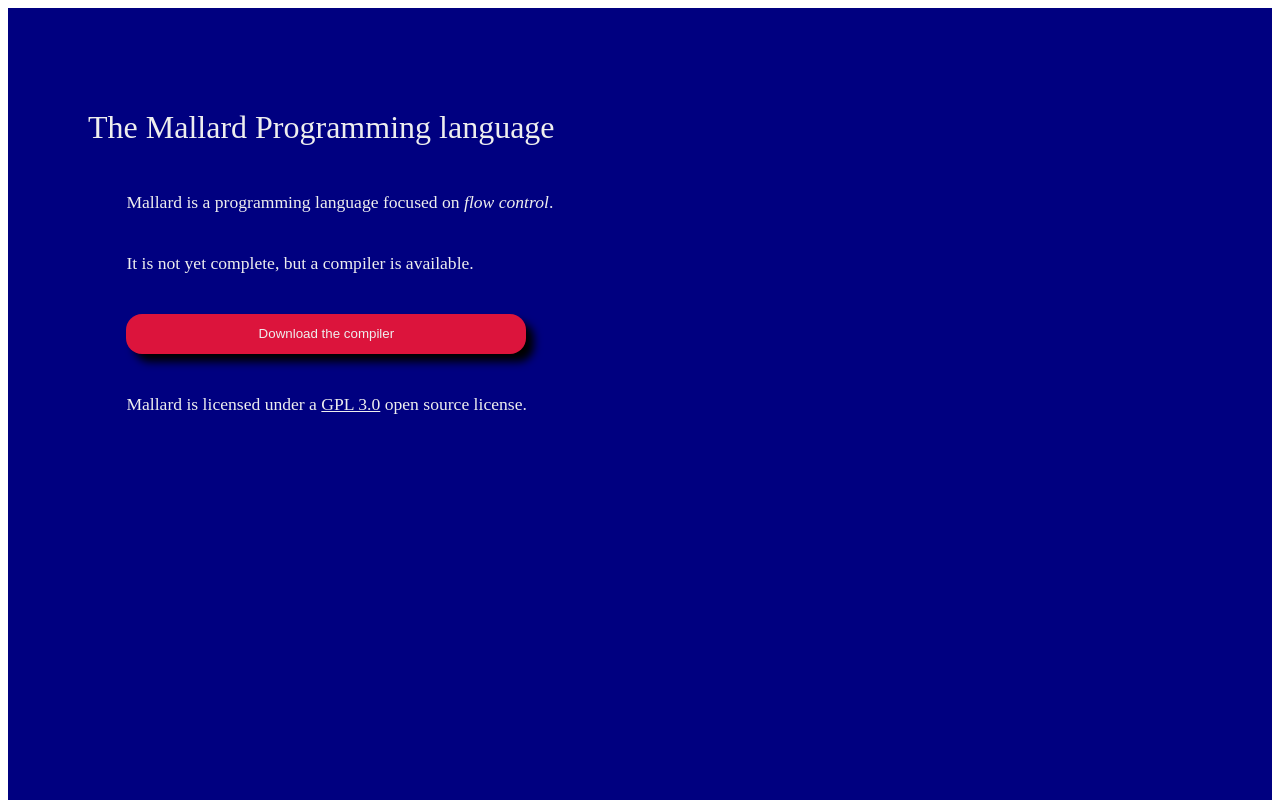
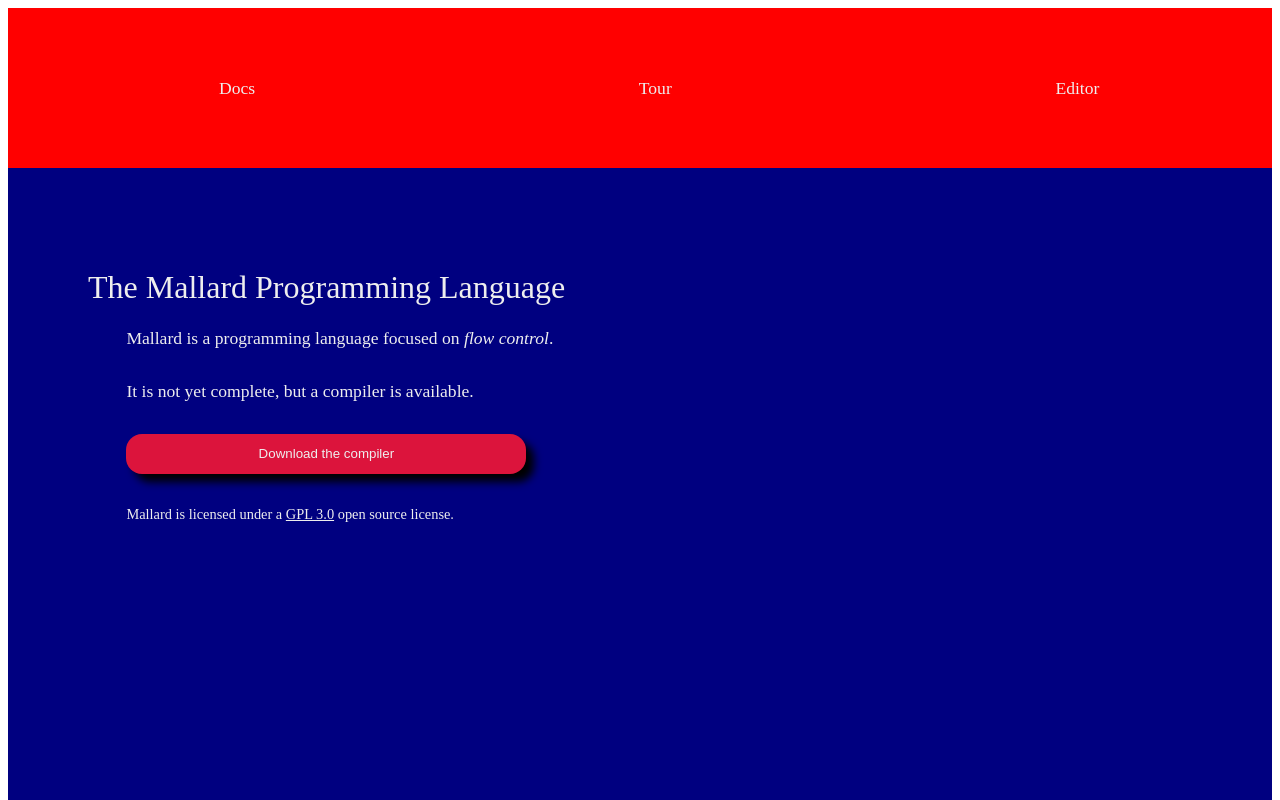
Before and after one commit to quintuple-mallard/mallard-lang, a plain HTML site: page index.html in a window 1280 px wide. Shown: the top 800 px of the page. Drawn offline with Linux system fonts and the light colour scheme.

Commit message:
Update index.html

```diff
--- a/index.html
+++ b/index.html
@@ -1,7 +1,13 @@
 <!DOCTYPE HTML>
 <html>
-  <main>
-    <h1>The Mallard Programming language</h1>
+
+    <section id="top-bar">
+      <div>Docs</div>
+      <div>Tour</div>
+      <div>Editor</div>
+    </section>
+    <main>
+    <h1>The Mallard Programming Language</h1>
     <div>
       Mallard is a programming language focused on <em>flow control</em>.
     </div>
@@ -13,21 +19,32 @@
       Download the compiler
     </button>
     </a>
-    <div>
+    <div id="license">
         Mallard is licensed under a <a href="https://github.com/quintuple-mallard/mallard-lang/blob/main/LICENSE">GPL 3.0</a> open source license.
-      </div>
+     </div>
   </main>
   <style>
     main {
       background: navy;
       height:100vh;
+      width:100vw
       display: flex;
       padding:10vmin;
       flex-direction:column;
-      gap:3vmin
+      button,& > * + * {
+      margin-bottom:4vh;
+    };
     }
-    * + * {
-      margin-bottom:2vh;
+    #top-bar {
+      background: red;
+      height:20vh;
+      display:flex;
+      align-items:center;
+      justify-content:center;
+      & > * {
+        flex-grow: 1;
+        text-align:center
+      }
     }
     * {
       color: #eeeeee;
@@ -54,5 +71,8 @@
       box-shadow:0.2vmin 0.2vmin 0.2vmin 0.2vmin black inset;
       border:none;
     }
+    #license {
+      font-size: 90%
+    }
   </style>
 </html>
```
